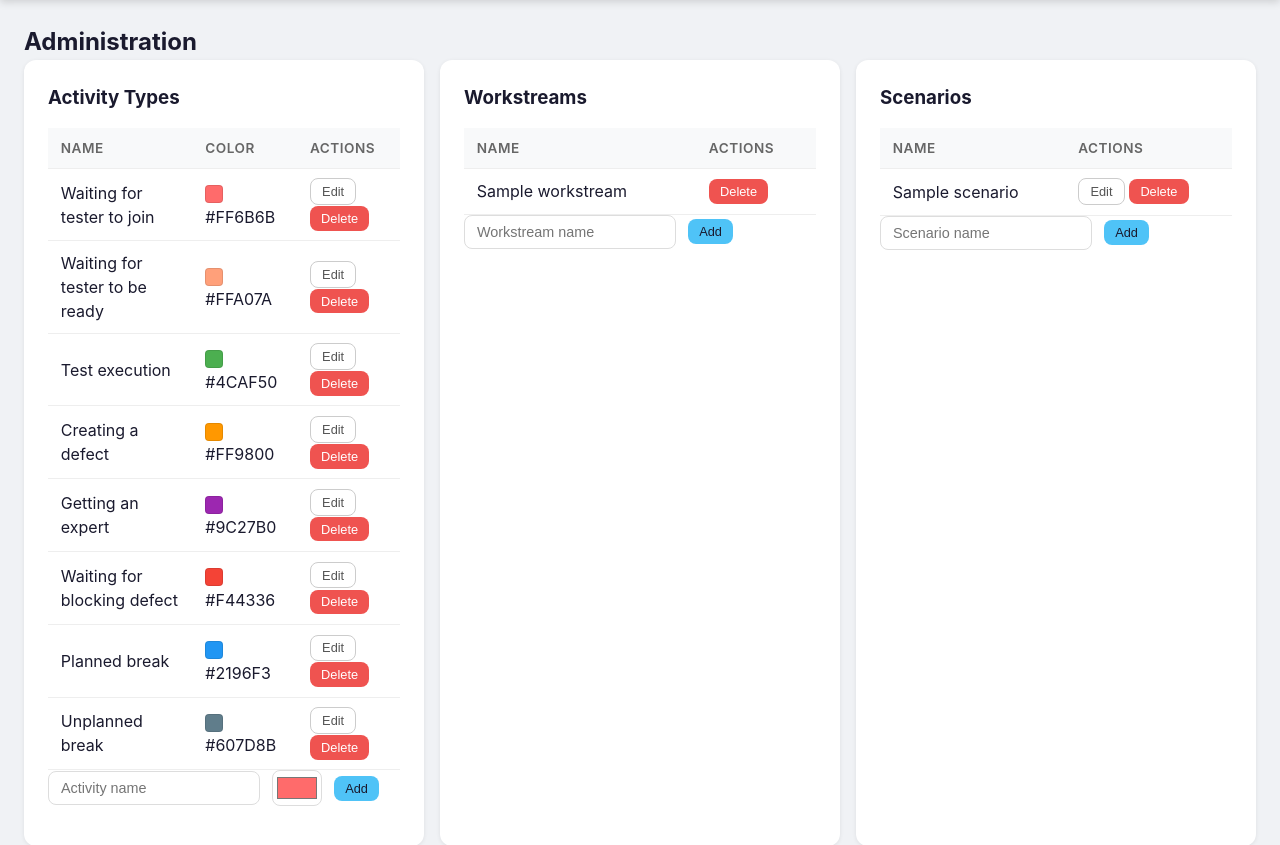
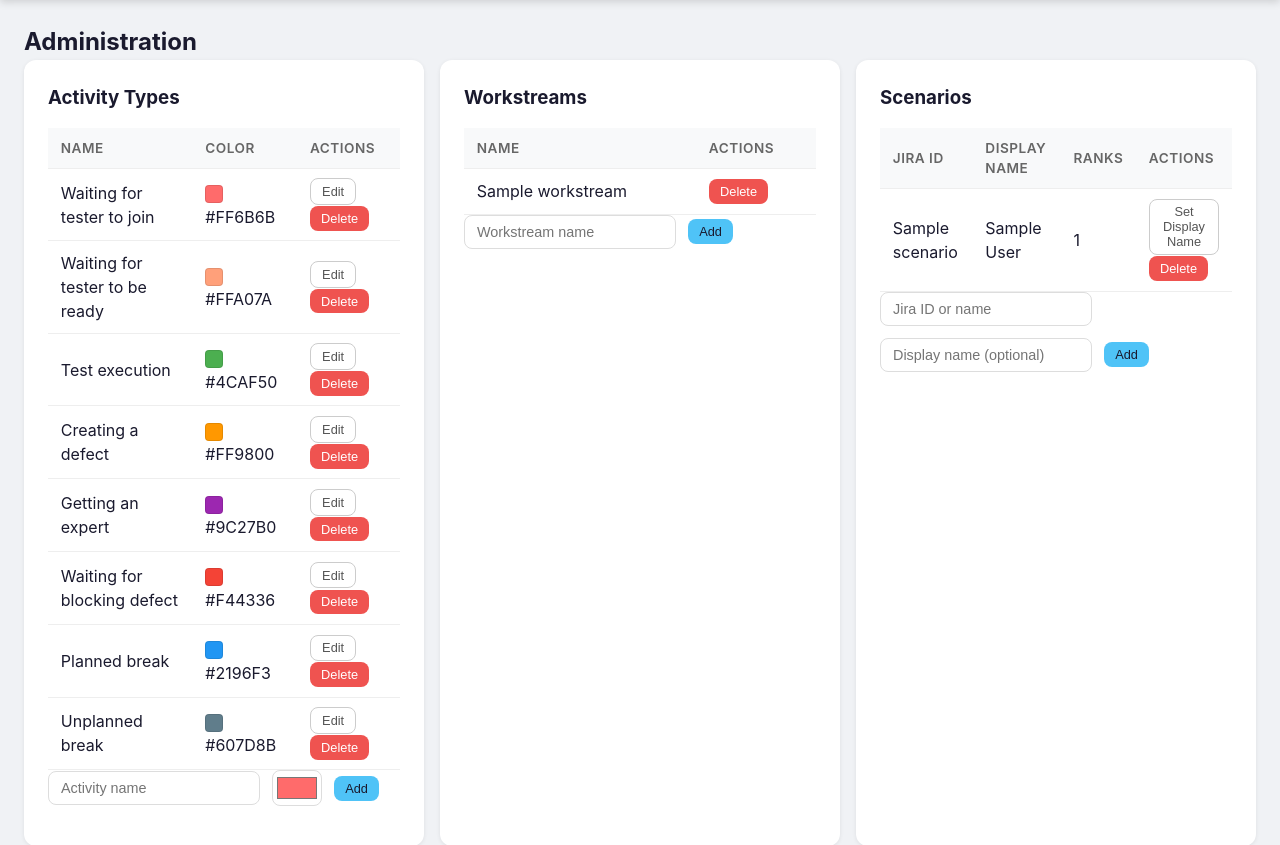
Before and after one commit to OliverWithClaude/testwatch, a Flask app: page /admin in a window 1280 px wide. Shown: the part 56-901 px from the top of the page. Run offline with Flask 3, Linux system fonts and the light colour scheme; data comes from the database, SQL or seed files in the repository; tables that the repository leaves empty hold one stand-in row (values such as "Sample post"); data that the repository does not hold is empty.

Commit message:
Add scenario display names, upsert import, stopwatch rank improvements
- Scenarios have a display_name field (editable in Admin) shown everywhere
  instead of the Jira ID. Jira ID is preserved in the name field.
- CSV re-import updates existing ranks (matched by jira_key) instead of
  duplicating them.
- Stopwatch rank picklist shows: Rank # | Jira Key | Workstream | Description
- Rank overview table shows rank number and Jira key in separate columns.
- Stopwatch session is fully independent: survives navigation, does not
  interfere with preparation or admin pages.
- Replaced Flask dev server with Waitress (no zombie processes).
- Bulletproof start_server.bat: kills port 5050, clears pycache.
- Health/version endpoints, no-cache API headers, frontend error boundaries.
- Updated README with all new features.

Co-Authored-By: Claude Opus 4.6 (1M context) <noreply@anthropic.com>

```diff
--- a/app.py
+++ b/app.py
@@ -183,16 +183,23 @@ def get_scenarios():
         FROM scenarios s
         LEFT JOIN ranks r ON r.scenario_id = s.id
         GROUP BY s.id
-        ORDER BY s.name
+        ORDER BY COALESCE(NULLIF(s.display_name,''), s.name)
     """).fetchall()
-    return jsonify([dict(r) for r in rows])
+    result = []
+    for r in rows:
+        d = dict(r)
+        # label: show display_name if set, otherwise name; always include Jira ID if different
+        d['label'] = d['display_name'] if d.get('display_name') else d['name']
+        result.append(d)
+    return jsonify(result)
 
 
 @app.route('/api/scenarios', methods=['POST'])
 def create_scenario():
     data = request.json
     db = get_db()
-    c = db.execute("INSERT INTO scenarios (name) VALUES (?)", (data['name'],))
+    c = db.execute("INSERT INTO scenarios (name, display_name) VALUES (?, ?)",
+                   (data['name'], data.get('display_name', '')))
     db.commit()
     return jsonify({"ok": True, "id": c.lastrowid}), 201
 
@@ -201,8 +208,18 @@ def create_scenario():
 def update_scenario(id):
     data = request.json
     db = get_db()
-    db.execute("UPDATE scenarios SET name=? WHERE id=?", (data['name'], id))
-    db.commit()
+    updates = []
+    params = []
+    if 'name' in data:
+        updates.append("name=?")
+        params.append(data['name'])
+    if 'display_name' in data:
+        updates.append("display_name=?")
+        params.append(data['display_name'])
+    if updates:
+        params.append(id)
+        db.execute(f"UPDATE scenarios SET {', '.join(updates)} WHERE id=?", params)
+        db.commit()
     return jsonify({"ok": True})
 
 
@@ -375,7 +392,7 @@ def import_csv():
 def get_sessions():
     db = get_db()
     rows = db.execute("""
-        SELECT s.*, sc.name as scenario_name
+        SELECT s.*, COALESCE(NULLIF(sc.display_name,''), sc.name) as scenario_name
         FROM sessions s
         JOIN scenarios sc ON s.scenario_id = sc.id
         ORDER BY s.started_at DESC
--- a/models.py
+++ b/models.py
@@ -79,6 +79,11 @@ def init_db():
         FOREIGN KEY (activity_type_id) REFERENCES activity_types(id) ON DELETE CASCADE
     )''')
 
+    # Migrate: add display_name column to scenarios if missing
+    scols = [row[1] for row in c.execute("PRAGMA table_info(scenarios)").fetchall()]
+    if 'display_name' not in scols:
+        c.execute("ALTER TABLE scenarios ADD COLUMN display_name TEXT DEFAULT ''")
+
     # Migrate: add jira_key column to ranks if missing
     cols = [row[1] for row in c.execute("PRAGMA table_info(ranks)").fetchall()]
     if 'jira_key' not in cols:
--- a/templates/admin.html
+++ b/templates/admin.html
@@ -36,11 +36,12 @@
         <div class="card">
             <h3>Scenarios</h3>
             <table class="table" id="scenarios-table">
-                <thead><tr><th>Name</th><th>Actions</th></tr></thead>
+                <thead><tr><th>Jira ID</th><th>Display Name</th><th>Ranks</th><th>Actions</th></tr></thead>
                 <tbody id="sc-body"></tbody>
             </table>
             <div class="form-row">
-                <input type="text" id="new-sc-name" placeholder="Scenario name">
+                <input type="text" id="new-sc-name" placeholder="Jira ID or name">
+                <input type="text" id="new-sc-display" placeholder="Display name (optional)">
                 <button class="btn btn-primary btn-sm" onclick="addScenario()">Add</button>
             </div>
         </div>
@@ -146,8 +147,10 @@ async function loadScenarios() {
     document.getElementById('sc-body').innerHTML = data.map(s => `
         <tr>
             <td>${s.name}</td>
+            <td>${s.display_name || '<span class="muted">—</span>'}</td>
+            <td>${s.rank_count}</td>
             <td>
-                <button class="btn btn-sm btn-outline" onclick="editScenario(${s.id}, '${s.name.replace(/'/g,"\\'")}')">Edit</button>
+                <button class="btn btn-sm btn-outline" onclick="editScenarioDisplayName(${s.id}, '${(s.display_name || '').replace(/'/g,"\\'")}')">Set Display Name</button>
                 <button class="btn btn-sm btn-danger" onclick="deleteScenario(${s.id})">Delete</button>
             </td>
         </tr>
@@ -156,23 +159,25 @@ async function loadScenarios() {
 
 async function addScenario() {
     const name = document.getElementById('new-sc-name').value.trim();
+    const displayName = document.getElementById('new-sc-display').value.trim();
     if (!name) return;
     await fetch('/api/scenarios', {
         method: 'POST',
         headers: {'Content-Type': 'application/json'},
-        body: JSON.stringify({name})
+        body: JSON.stringify({name, display_name: displayName})
     });
     document.getElementById('new-sc-name').value = '';
+    document.getElementById('new-sc-display').value = '';
     await loadScenarios();
 }
 
-async function editScenario(id, oldName) {
-    const name = prompt('Scenario name:', oldName);
-    if (!name) return;
+async function editScenarioDisplayName(id, oldDisplayName) {
+    const displayName = prompt('Display name (e.g. "97.2 Rental Infleeting"):', oldDisplayName);
+    if (displayName === null) return;
     await fetch(`/api/scenarios/${id}`, {
         method: 'PUT',
         headers: {'Content-Type': 'application/json'},
-        body: JSON.stringify({name})
+        body: JSON.stringify({display_name: displayName})
     });
     await loadScenarios();
 }
--- a/templates/preparation.html
+++ b/templates/preparation.html
@@ -80,7 +80,7 @@ async function refreshScenarios() {
     const sel = document.getElementById('scenario-select');
     const current = sel.value;
     sel.innerHTML = '<option value="">-- Select --</option>' +
-        scenarios.map(s => `<option value="${s.id}">${s.name}</option>`).join('');
+        scenarios.map(s => `<option value="${s.id}">${s.label} (${s.rank_count} ranks)</option>`).join('');
     if (current) sel.value = current;
 }
 
```
Also changed, not shown: templates/stopwatch.html (+10 -12 lines), README.md.
